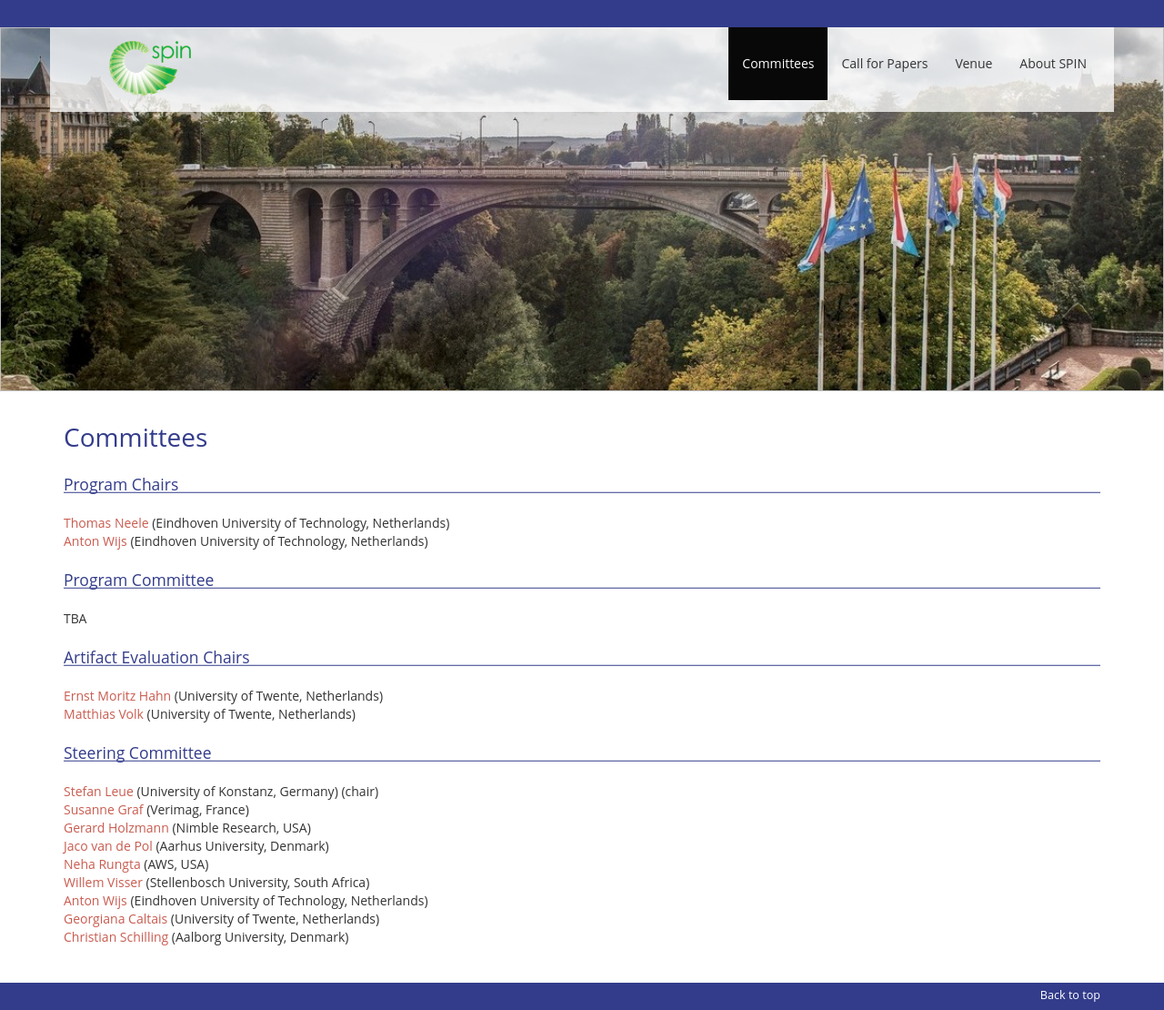
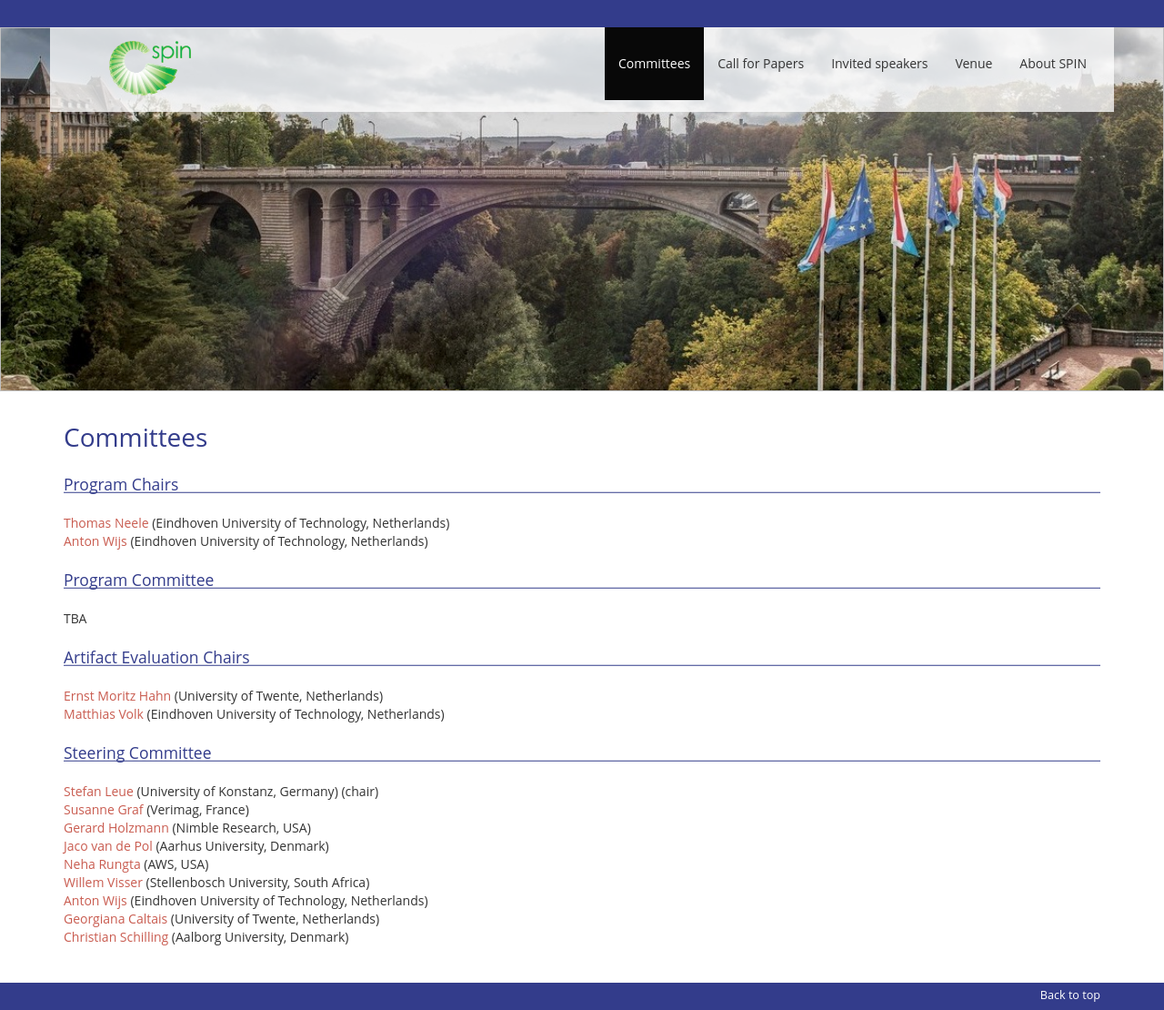
Before and after one commit to SPIN-web/SPIN2024, a Jekyll site: the page built from _pages/committees.md, in a window 1280 px wide. Shown: the whole page at 91% size. Built offline with Jekyll 4.4.1, drawn with Linux system fonts in a browser that asks for light colours; nearby versions of some CDN libraries; our own code applies the rules of GitHub Pages for plain Markdown files.

Commit message:
Add first invited speaker

```diff
--- a/_pages/committees.md
+++ b/_pages/committees.md
@@ -19,7 +19,7 @@ TBA
 ## Artifact Evaluation Chairs
 
 [Ernst Moritz Hahn](https://emhahn.de/) (University of Twente, Netherlands)
-[Matthias Volk](https://volkm.github.io/) (University of Twente, Netherlands)
+[Matthias Volk](https://volkm.github.io/) (Eindhoven University of Technology, Netherlands)
 
 ## Steering Committee
 
```
Also changed, not shown: _pages/speakers.md (added, +15 -0 lines).
